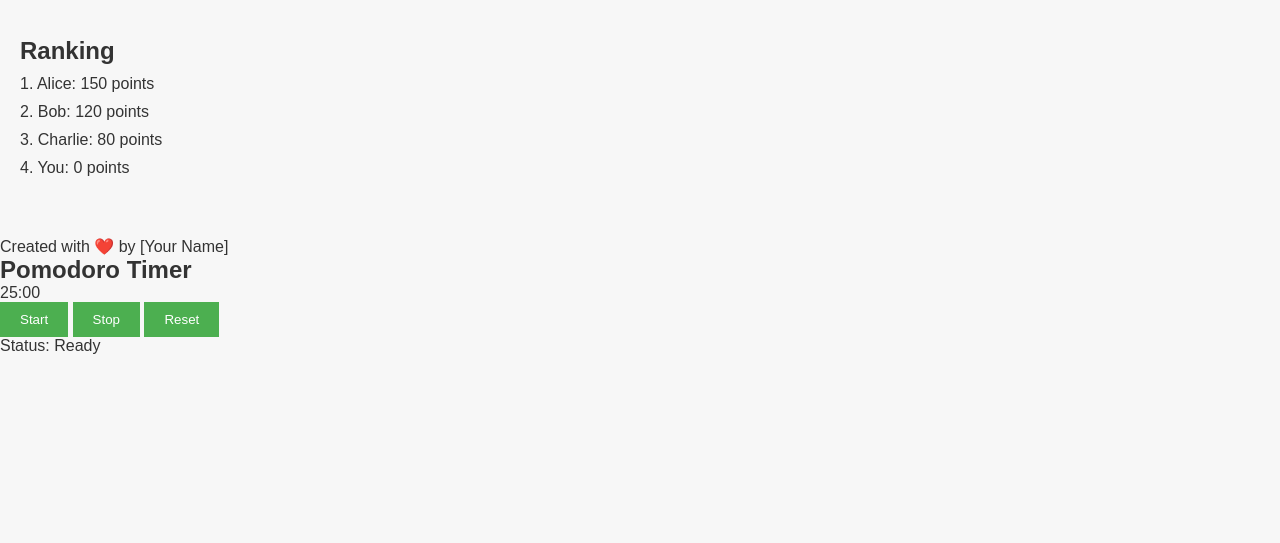
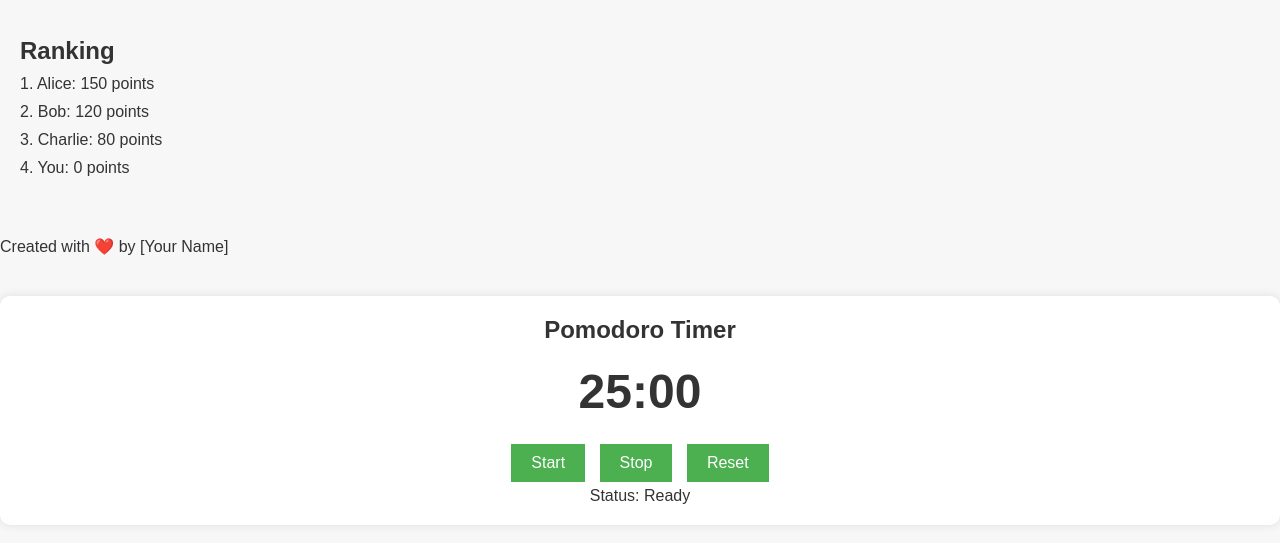
Before and after one commit to allydtisbored/studygotchi, a plain HTML site: page index.html in a window 1280 px wide. Shown: the part 235-778 px from the top of the page. Drawn offline with Linux system fonts and the light colour scheme.

Commit message:
Update styles.css

```diff
--- a/styles.css
+++ b/styles.css
@@ -50,3 +50,23 @@ ul {
 li {
     margin: 10px 0;
 }
+.pomodoro-section {
+    text-align: center;
+    margin: 40px 0;
+    background-color: #fff;
+    padding: 20px;
+    border-radius: 10px;
+    box-shadow: 0 0 10px rgba(0,0,0,0.1);
+}
+
+#timer-display {
+    font-size: 48px;
+    font-weight: bold;
+    margin: 20px 0;
+}
+
+.pomodoro-controls button {
+    margin: 5px;
+    padding: 10px 20px;
+    font-size: 16px;
+}
```
